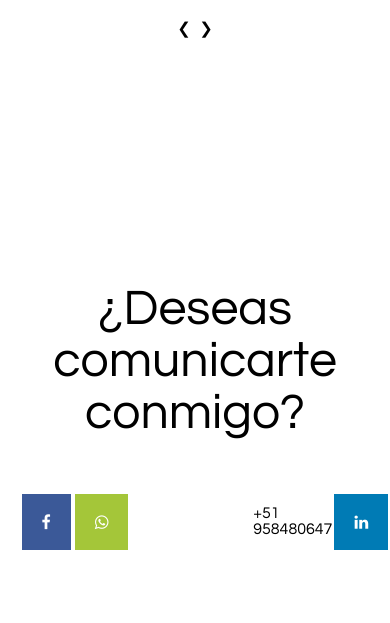
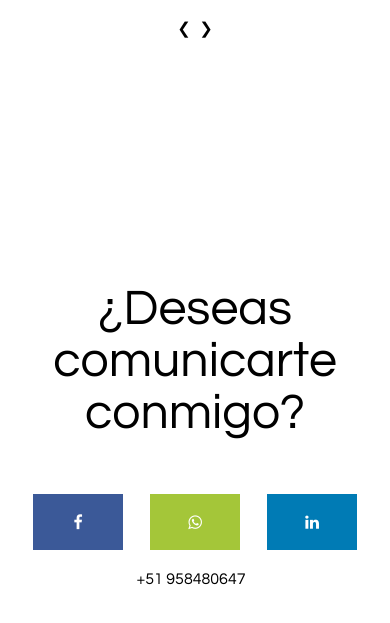
Before and after one commit to DiegoKraenau/CV-DiegoKraenau, a plain HTML site: page index.html in a window 390 px wide. Shown: the part 3852-4475 px from the top of the page. Drawn offline with nearby package versions, Linux system fonts and the light colour scheme.

Commit message:
Arreglar 2

```diff
--- a/estilos/estilos.css
+++ b/estilos/estilos.css
@@ -299,12 +299,16 @@ html{
 	}
 
 	.contenedor-redes p{
-		display: block;
+		display: none;
 	}
 
 	#que-esperas p{
 		margin-left: 35%;
 	}
 
+	#numeroMovil{
+		display: block;
+	}
+
 
 }
```
